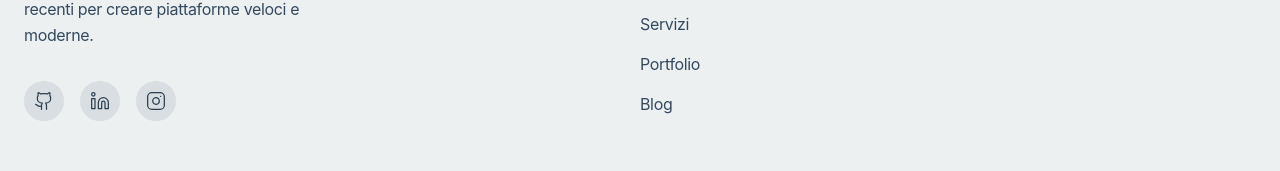
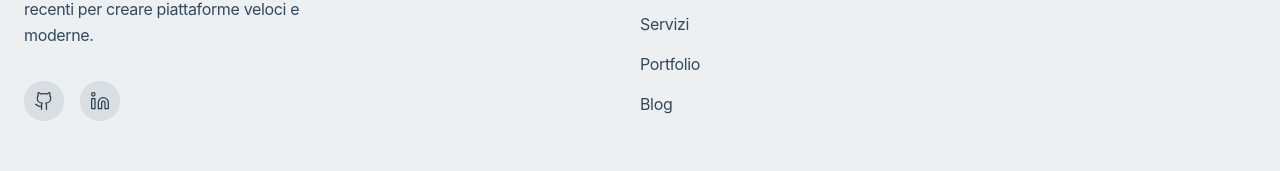
Before and after one commit to eltonbrahja/myPortfolio, a React (Vite) app: page / in a window 1280 px wide. Shown: the part 6943-7114 px from the top of the page. Built offline with nearby package versions, Linux system fonts and the light colour scheme.

Commit message:
rimozione ig

```diff
--- a/src/components/Footer.css
+++ b/src/components/Footer.css
@@ -78,11 +78,6 @@
   transform: translateY(-2px);
 }
 
-.social-icon.instagram:hover {
-  background: linear-gradient(45deg, #f09433 0%, #e6683c 25%, #dc2743 50%, #cc2366 75%, #bc1888 100%);
-  color: #ffffff;
-}
-
 .footer-links-col h4 {
   color: var(--text-primary);
   font-weight: 600;
--- a/src/components/Footer.jsx
+++ b/src/components/Footer.jsx
@@ -1,6 +1,6 @@
 import React from 'react';
 import { Link } from 'react-router-dom';
-import { Github, Linkedin, Instagram, Mail } from 'lucide-react';
+import { Github, Linkedin, Mail } from 'lucide-react';
 import { useLanguage } from '../context/LanguageContext';
 import './Footer.css';
 
@@ -24,9 +24,6 @@ const Footer = () => {
               </a>
               <a href="https://www.linkedin.com/in/elton-brahja-7b90963a1/" target="_blank" rel="noopener noreferrer" className="social-icon" aria-label="Profilo LinkedIn">
                 <Linkedin size={20} strokeWidth={1.5} />
-              </a>
-              <a href="https://instagram.com/elton.brahjaa" target="_blank" rel="noopener noreferrer" className="social-icon instagram" aria-label="Profilo Instagram">
-                <Instagram size={20} strokeWidth={1.5} />
               </a>
             </div>
           </div>
```
Also changed, not shown: 1 other file (tests, documents, lock files or other folders).
